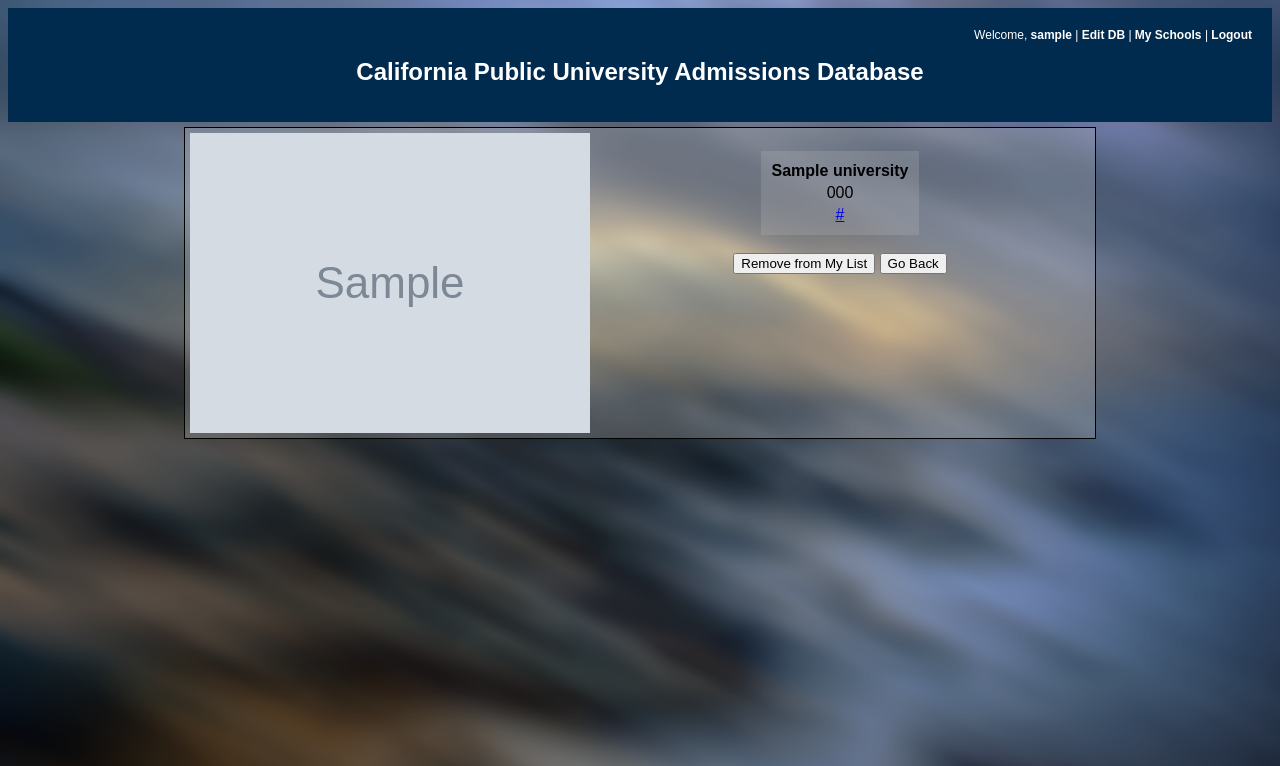
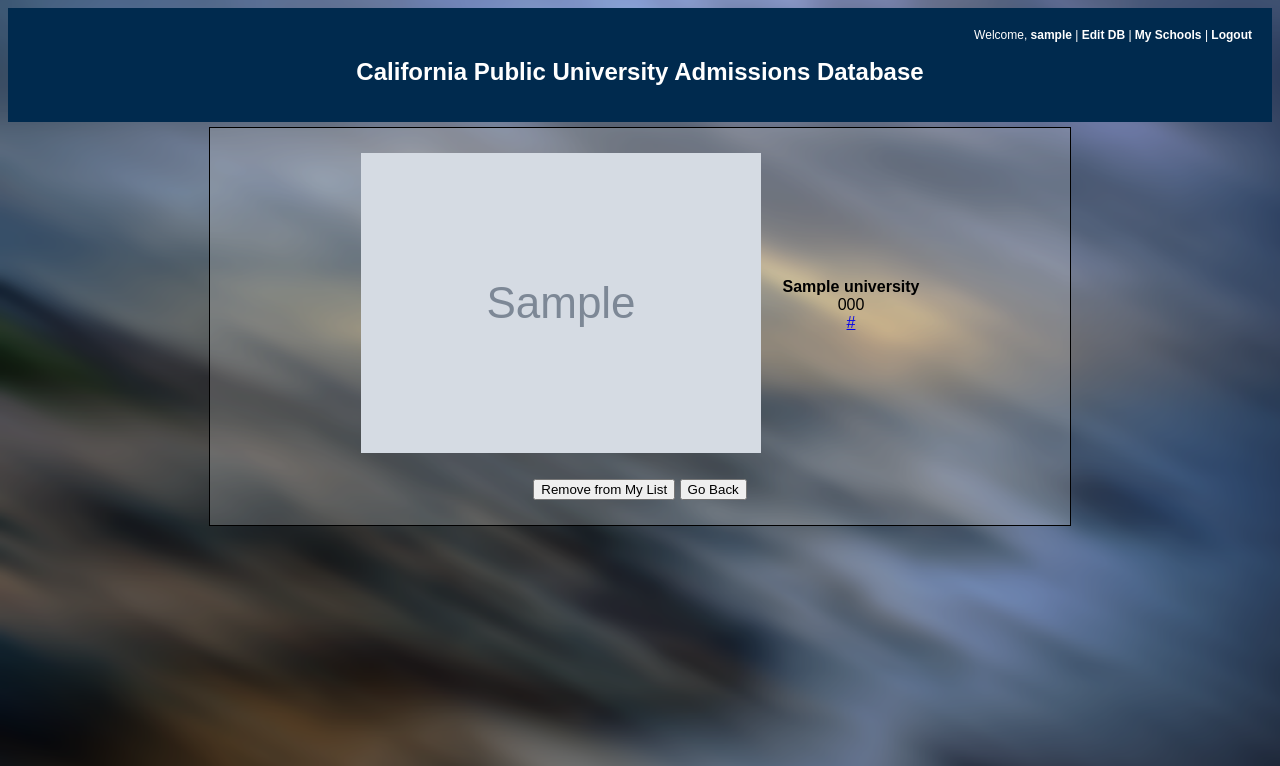
Before and after one commit to Cloud6Tech/cst336_team_assignment1, a PHP site: page /admissions.php?id=1 in a window 1280 px wide. Shown: the top 766 px of the page. Run offline with PHP 8.4, Linux system fonts and the light colour scheme; the visitor is signed in with stand-in values (Sample User, id 1); tables that the repository leaves empty or names only in its code hold one stand-in row (values such as "Sample post"); grey boxes marked "Sample" are stand-in pictures.

Commit message:
fixed layout issue

```diff
--- a/admissions.php
+++ b/admissions.php
@@ -42,15 +42,16 @@
 				// Get university admissions info
 				$univInfo = getAdmissionsInfo();
 			?>
-			<img src="./images/<?= $univInfo['img'] ?>" style="float:left">
-			<br>
-			<table class="admissionsInfo">
-				<tr><th><?= htmlentities($univInfo['name']) ?></th></tr>
-				<tr><td><?= $univInfo['phone'] ?></td></tr>
-				<tr><td><a href='<?= $univInfo['website'] ?>'><?= $univInfo['website'] ?></a></td></tr>
-			</table>
-			<br>
-			<form method='post' action='updateList.php' style="display: inline">
+			<table>
+				<tr>
+					<th><img src="./images/<?= $univInfo['img'] ?>"></th>
+					<td><b><?= htmlentities($univInfo['name']) ?></b><br>
+						<?= $univInfo['phone'] ?><br>
+						<a href='<?= $univInfo['website'] ?>'><?= $univInfo['website'] ?></a>
+					</td>
+				</tr>
+				<tr><td colspan="2">
+					<form method='post' action='updateList.php' style="display: inline">
 						<input type="hidden" name="redirect" value="admissions.php?id=<?=$_GET['id']?>">
 						<input type="hidden" name="univId" value=<?=$_GET['id']?>>
 						<?php
@@ -66,7 +67,8 @@
 					<form action="findSchool.php" style="display: inline;">
 						<input type="submit" value="Go Back">
 					</form>
-
+				</td></tr>
+			</table>
 		</div>
 
 	</body>
--- a/univ.css
+++ b/univ.css
@@ -22,16 +22,21 @@ table {
 
 #admissionsInfo {
 	border: solid black 1px;
-	height: 300px;
 	margin: 0 auto;
 	margin-top: 5px;
 	padding: 5px;
 	text-align: center;
-	width: 900px;
+	width: 850px;
 }
-#admissionsInfo table,.accountForm table {
+#admissionsInfo table{
+	background-color: transparent;
 	margin: 0 auto;
 }
+#admissionsInfo th,td {
+	padding: 10px;
+	text-align: center;
+}
+
 #navBar {
 	padding: 20px;
 	text-align: right;
@@ -120,6 +125,10 @@ table {
 .accountForm h3 {
 	text-align: center;
 }
+.accountForm table {
+	background-color: transparent;
+	margin: 0 auto;
+}
 .titleLink {
 	text-decoration: none;
 }
```
